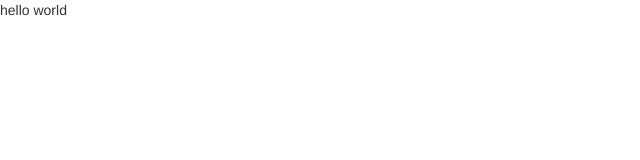
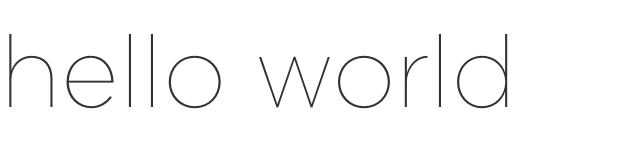
Before and after one commit to kevint2u/mentor-me, a plain HTML site: page index.html in a window 1280 px wide. Shown: the whole page, without its empty margins (0-640 px from the left). Drawn offline with nearby package versions, Linux system fonts and the light colour scheme.

Commit message:
added all.css for universal styling. added font faces

```diff
--- a/index.html
+++ b/index.html
@@ -6,6 +6,7 @@
     <script type="text/javascript" src="https://cdnjs.cloudflare.com/ajax/libs/twitter-bootstrap/3.1.1/js/bootstrap.min.js"></script>
     <link href="https://cdnjs.cloudflare.com/ajax/libs/twitter-bootstrap/3.1.1/css/bootstrap.min.css" rel="stylesheet">
 
+    <link rel='stylesheet' href='resources/css/all.css'>
     <link rel='stylesheet' href='resources/css/index.css'>
     <script type="text/javascript" src="resources/js/index.js"></script>
 </head>
--- /dev/null
+++ b/resources/css/all.css
@@ -0,0 +1,18 @@
+@font-face {
+	font-family: GothamBold;
+	src: url("../fonts/Gotham/GothamHTF-Bold.otf") format("opentype");
+}
+@font-face {
+	font-family: GothamMedium;
+	src: url("../fonts/Gotham/GothamHTF-Medium.otf") format("opentype");
+}
+@font-face {
+	font-family: GothamThin;
+	src: url("../fonts/Gotham/GothamHTF-Thin.otf") format("opentype");
+}
+@font-face {
+  font-family: 'Raleway';
+  font-style: normal;
+  font-weight: 100;
+  src: local('Raleway Thin'), local('Raleway-Thin'), url(http://themes.googleusercontent.com/static/fonts/raleway/v7/RJMlAoFXXQEzZoMSUteGWLO3LdcAZYWl9Si6vvxL-qU.woff) format('woff');
+}
--- a/resources/css/index.css
+++ b/resources/css/index.css
@@ -1,3 +1,4 @@
 body {
-
+	font-family: GothamThin, Helvetica, Verdana, Sans-Serif;
+	font-size: 100px;
 }
```
